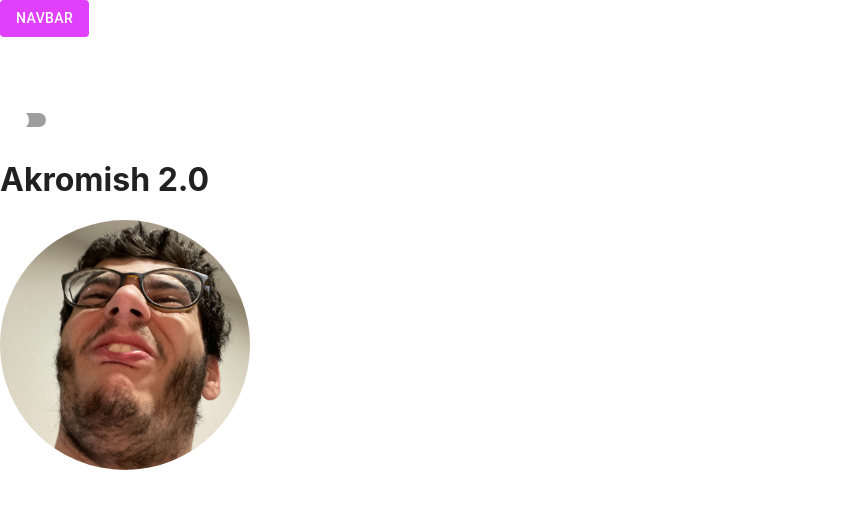
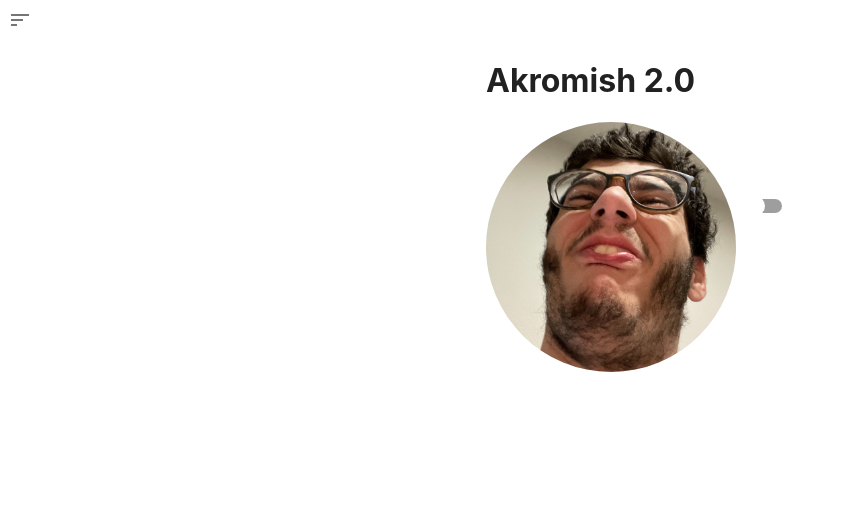
Before and after one commit to akromish/akromish_2.0, a React (Create React App) app: page / in a window 1280 px wide. Shown: the top 508 px of the page, without its empty margins (0-845 px from the left). Built offline with nearby package versions, Linux system fonts and the light colour scheme.

Commit message:
navbar is better now lol + some centering

```diff
--- a/package.json
+++ b/package.json
@@ -5,6 +5,7 @@
   "dependencies": {
     "@emotion/react": "^11.6.0",
     "@emotion/styled": "^11.6.0",
+    "@material-ui/icons": "^4.11.2",
     "@mui/icons-material": "^5.2.5",
     "@mui/material": "^5.1.1",
     "@testing-library/jest-dom": "^5.15.0",
--- a/src/App.jsx
+++ b/src/App.jsx
@@ -3,7 +3,6 @@ import {
   Paper,
   ThemeProvider,
   createTheme,
-  styled,
   Switch as Toggle,
 } from '@mui/material';
 import { BrowserRouter as Router, Routes, Route } from 'react-router-dom';
@@ -31,26 +30,31 @@ const App = function app() {
     },
     shadows: Array(25).fill('none'),
   });
-  const Offset = styled('div')(() => theme.mixins.toolbar);
 
   return (
     <ThemeProvider theme={theme}>
       <Paper style={{ height: '100vh' }}>
         <Router>
           <NavBar />
-          <Offset />
+          <div style={{
+            display: 'flex',
+            alignItems: 'center',
+            justifyContent: 'center',
+          }}
+          >
+            <Routes>
+              <Route path="/about" element={<About />} />
+              <Route path="/ramblings-and-such" element={<RamblingsAndSuch />} />
+              <Route path="/cs-projects" element={<CSProjects />} />
+              <Route path="/" element={<Home />} />
+            </Routes>
             <Toggle
               size="medium"
               onChange={() => {
                 setDarkSwitch(!darkSwitch);
               }}
             />
-          <Routes>
-            <Route path="/about" element={<About />} />
-            <Route path="/ramblings-and-such" element={<RamblingsAndSuch />} />
-            <Route path="/cs-projects" element={<CSProjects />} />
-            <Route path="/" element={<Home />} />
-          </Routes>
+          </div>
         </Router>
       </Paper>
     </ThemeProvider>
--- a/src/components/NavBar.jsx
+++ b/src/components/NavBar.jsx
@@ -1,12 +1,12 @@
 import {
-  Button, Drawer, List, ListItem,
+  Drawer, IconButton, List, ListItem,
 } from '@mui/material';
 import React from 'react';
 import { Link } from 'react-router-dom';
+import SortIcon from '@material-ui/icons/Sort';
 
 export default function NavBar() {
   const [drawerState, setDrawerState] = React.useState(false);
-
   const toggleDrawer = (open) => (event) => {
     if (event.type === 'keydown' && (event.key === 'Tab' || event.key === 'Shift')) {
       setDrawerState(open);
@@ -20,30 +20,21 @@ export default function NavBar() {
       onClick={toggleDrawer(false)}
     >
       <List>
-        <ListItem>
-          <Button component={Link} to="/">Home</Button>
-        </ListItem>
-        <ListItem>
-          <Button component={Link} to="/about">About</Button>
-        </ListItem>
-        <ListItem>
-          <Button component={Link} to="/cs-projects">CS Projects</Button>
-        </ListItem>
-        <ListItem>
-          <Button component={Link} to="/ramblings-and-such">Ramblings & Such</Button>
-        </ListItem>
+        <ListItem button component={Link} to="/">Home</ListItem>
+        <ListItem button component={Link} to="/about">About</ListItem>
+        <ListItem button component={Link} to="/cs-projects">CS Projects</ListItem>
+        <ListItem button component={Link} to="/ramblings-and-such">Ramblings & Such</ListItem>
       </List>
     </div>
   );
 
   return (
     <div>
-      <Button
+      <IconButton
         onClick={toggleDrawer(true)}
-        variant="contained"
       >
-        Navbar
-      </Button>
+        <SortIcon />
+      </IconButton>
 
       <Drawer
         anchor="left"
@@ -55,12 +46,3 @@ export default function NavBar() {
     </div>
   );
 }
-
-// <AppBar>
-//   <Toolbar>
-//     <Link to="/">Home</Link>
-//     <Link to="/about">About</Link>
-//     <Link to="/ramblings-and-such">Ramblings & Such</Link>
-//     <Link to="/cs-projects">CS Projects</Link>
-//   </Toolbar>
-// </AppBar>
```
Also changed, not shown: 1 other file (tests, documents, lock files or other folders). Lines whose indentation alone changed are shown as unchanged.
